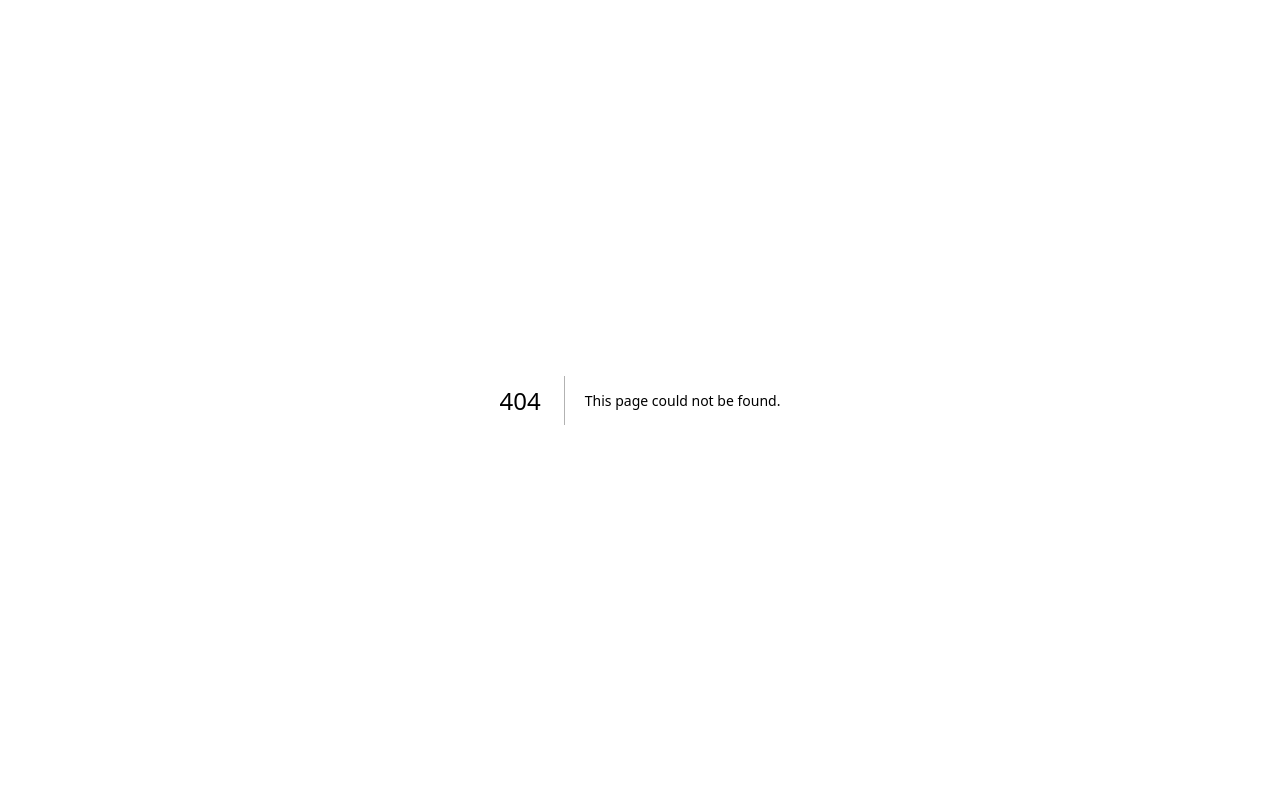
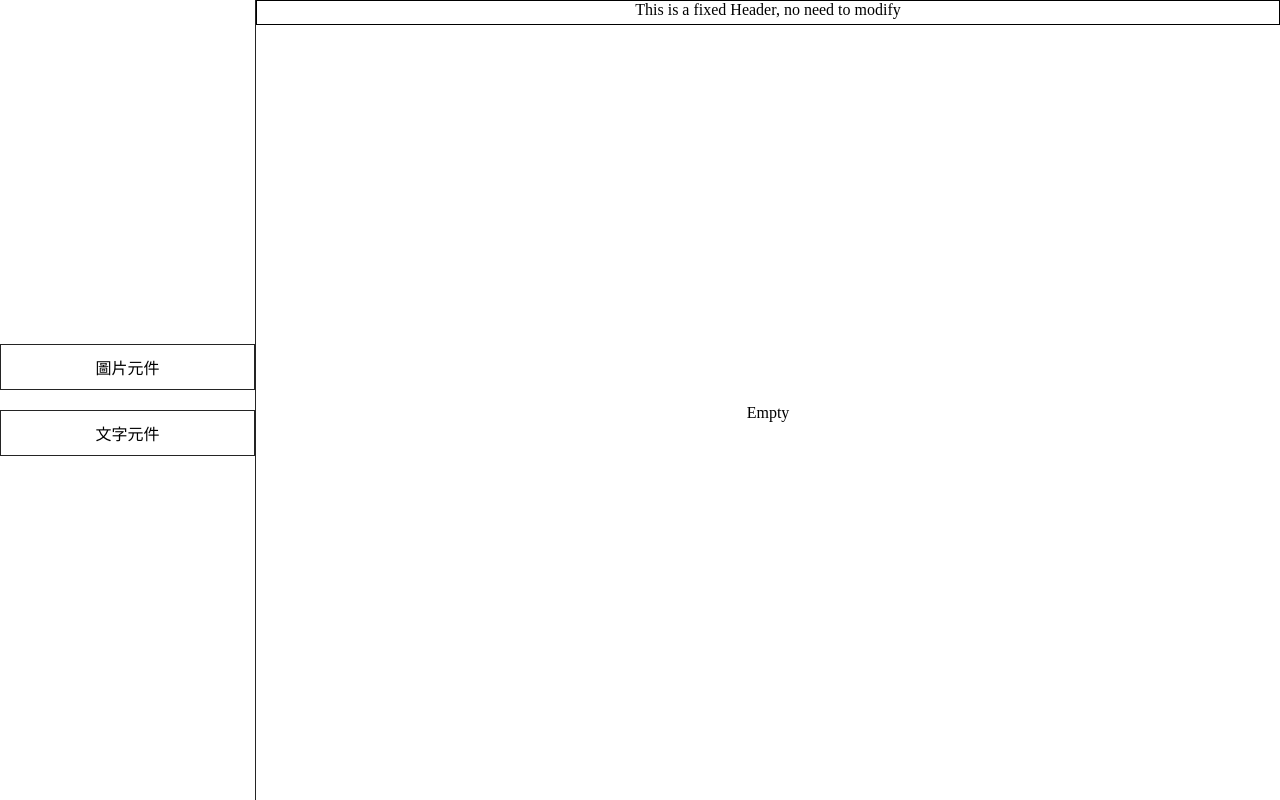
Before and after one commit to josie-shie/dragkit, a Next.js app: page /compontent/dragDrop/dragDrop in a window 1280 px wide. Before the commit this address had no page. Built offline with nearby package versions, Linux system fonts and the light colour scheme.

Commit message:
change file name and fix drop event

```diff
--- a/src/pages/compontent/dragKit/dragKit.module.scss
+++ b/src/pages/compontent/dragDrop/dragDrop.module.scss
@@ -1,4 +1,4 @@
-.dragKit {
+.dragDrop {
   width: 100%;
   min-height: 100vh;
   display: flex;
--- a/src/pages/compontent/dragKit/dragKit.tsx
+++ b/src/pages/compontent/dragDrop/dragDrop.tsx
@@ -1,6 +1,6 @@
 import InputArea from "./inputArea";
-import DragArea from "./dragArea";
-import style from "./dragKit.module.scss";
+import DropArea from "./dropArea";
+import style from "./dragDrop.module.scss";
 import { useState } from "react";
 
 export type ImgData = {
@@ -17,31 +17,33 @@ export type DraggableItemProps = {
   type: SelectedType;
 };
 
-function Container() {
+function DragDrop() {
   const [selectedType, setSelectedType] = useState<SelectedType>("none");
   const [imageData, setImageData] = useState<ImgData>();
   const [text, setText] = useState<string>();
+  const [showDragOverBg, setShowDrageOverBg] = useState(false);
 
   const handleDragStart = ({ event, item, type }: DraggableItemProps) => {
-    if (type === "image") setImageData({ width: 300, height: 200, path: item });
-    if (type === "text") setText(item);
+    event.dataTransfer.setData("text/item", item);
+    event.dataTransfer.setData("text/type", type);
   };
 
-  // 處理拖動目標區域
   const handleDragOver = (event: React.DragEvent<HTMLDivElement>) => {
     event.preventDefault();
+    console.log(222);
   };
 
-  // 處理放置
   const handleDrop = (event: React.DragEvent<HTMLDivElement>) => {
     event.preventDefault();
-    const data = event.dataTransfer.getData("text/plain");
-    console.log(`Dropped item: ${data}`);
-    // 在這裡你可以處理放置後的邏輯
+    const item = event.dataTransfer.getData("text/item");
+    const type = event.dataTransfer.getData("text/type");
+    type === "image"
+      ? setImageData({ width: 300, height: 200, path: item })
+      : setText(item);
   };
 
   return (
-    <div className={style.dragKit}>
+    <div className={style.dragDrop}>
       <InputArea
         handleDragStart={handleDragStart}
         selectedType={selectedType}
@@ -50,7 +52,7 @@ function Container() {
         imageData={imageData}
         setImageData={setImageData}
       />
-      <DragArea
+      <DropArea
         handleDragOver={handleDragOver}
         handleDrop={handleDrop}
         selectedType={selectedType}
@@ -62,4 +64,4 @@ function Container() {
   );
 }
 
-export default Container;
+export default DragDrop;
--- a/src/pages/compontent/dragKit/dragArea.module.scss
+++ b/src/pages/compontent/dragDrop/dropArea.module.scss
@@ -1,4 +1,4 @@
-.dragArea {
+.dropArea {
   width: 80%;
   min-height: 100vh;
 }
--- a/src/pages/compontent/dragKit/dragArea.tsx
+++ b/src/pages/compontent/dragDrop/dropArea.tsx
@@ -1,6 +1,6 @@
 import { Dispatch, SetStateAction } from "react";
-import style from "./dragArea.module.scss";
-import { type ImgData, type SelectedType } from "./dragKit";
+import style from "./dropArea.module.scss";
+import { type ImgData, type SelectedType } from "./dragDrop";
 
 function Header() {
   return (
@@ -20,24 +20,16 @@ function ShowEmpty() {
 function DisPlayContent({
   text,
   imageData,
-  handleDrop,
-  handleDragOver,
   selectedType,
   setSelectedType,
 }: {
   imageData?: ImgData;
-  handleDrop: (event: React.DragEvent<HTMLDivElement>) => void;
-  handleDragOver: (event: React.DragEvent<HTMLDivElement>) => void;
   text?: string;
   selectedType: SelectedType;
   setSelectedType: Dispatch<SetStateAction<SelectedType>>;
 }) {
   return (
-    <div
-      className={style.disPlayContent}
-      onDragOver={handleDrop}
-      onDrop={handleDragOver}
-    >
+    <div className={style.disPlayContent}>
       <div
         className={style.selectedStyle}
         data-hover-text={"圖片元件"}
@@ -81,7 +73,11 @@ function DragArea({
   imageData?: ImgData;
 }) {
   return (
-    <div className={style.dragArea}>
+    <div
+      onDrop={handleDrop}
+      onDragOver={handleDragOver}
+      className={style.dropArea}
+    >
       <Header />
       {text || imageData ? (
         <DisPlayContent
@@ -89,8 +85,6 @@ function DragArea({
           imageData={imageData}
           selectedType={selectedType}
           setSelectedType={setSelectedType}
-          handleDrop={handleDrop}
-          handleDragOver={handleDragOver}
         />
       ) : (
         <ShowEmpty />
--- a/src/pages/compontent/dragKit/inputArea.tsx
+++ b/src/pages/compontent/dragDrop/inputArea.tsx
@@ -3,7 +3,7 @@ import {
   type ImgData,
   type DraggableItemProps,
   type SelectedType,
-} from "./dragKit";
+} from "./dragDrop";
 
 function ImgInputGroup({
   imageData,
--- a/src/pages/index.tsx
+++ b/src/pages/index.tsx
@@ -1,5 +1,5 @@
-import DragKit from "./compontent/dragKit/dragKit";
+import DragDrop from "./compontent/dragDrop/dragDrop";
 
 export default function Home() {
-  return <DragKit />;
+  return <DragDrop />;
 }
```
Also changed, not shown: src/pages/compontent/dragDrop/inputArea.module.scss (renamed from src/pages/compontent/dragKit/inputArea.module.scss).
